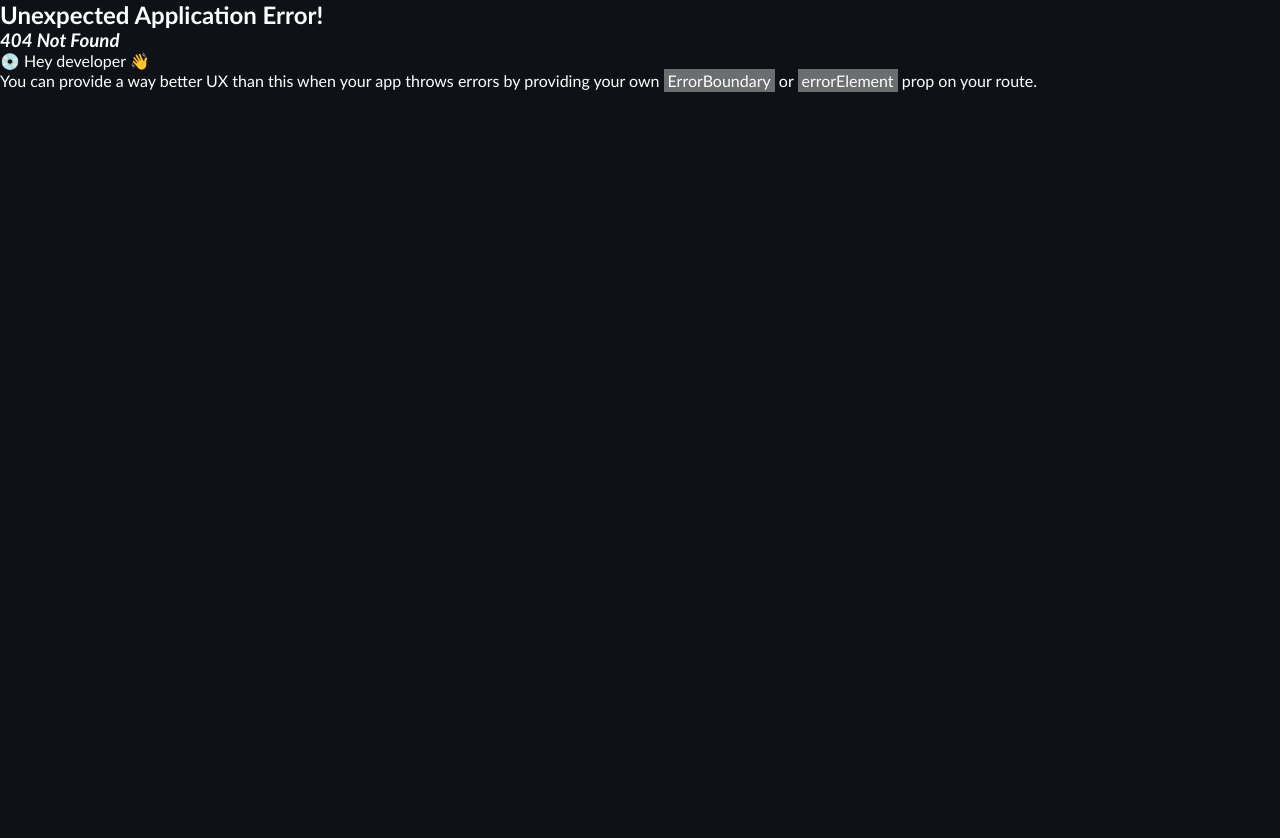
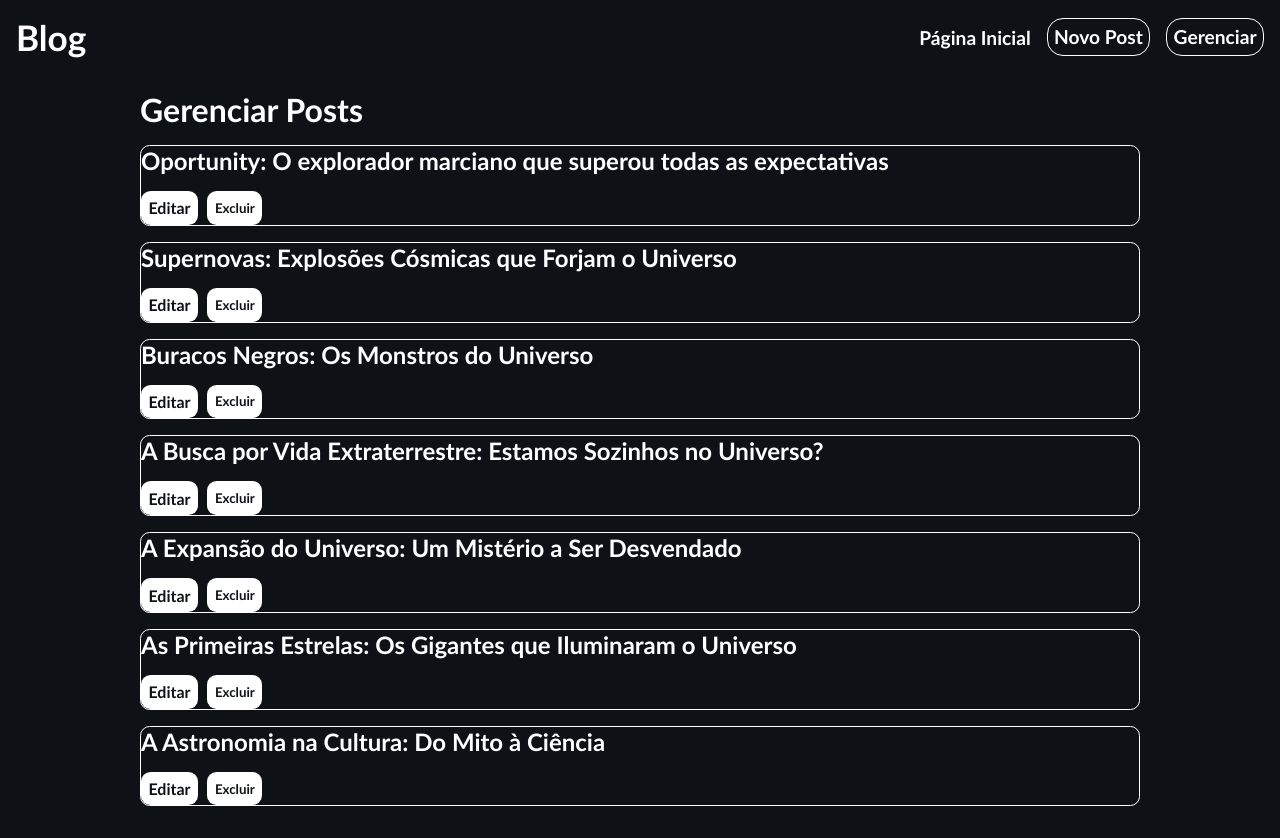
Before and after one commit to ARibeiroC/blog, a React (Vite) app: page /blog/admin in a window 1280 px wide. Before the commit this address had no page. Before the commit the page ends 800 px from the top, so only its background shows below. Built offline with nearby package versions, Linux system fonts and the light colour scheme.

Commit message:
replace code

```diff
--- /dev/null
+++ b/src/Hook/useGetPosts.jsx
@@ -0,0 +1,21 @@
+import { useState, useEffect } from "react"
+
+export function useGetPosts(){
+
+    const [data, setData] = useState([])
+    const storage = JSON.parse(localStorage.getItem('posts'))
+
+    function getPosts(){
+        try {
+            setData(storage)
+        } catch (error) {
+            console.log(error)
+        }
+    }
+
+    useEffect(()=>{
+        getPosts()
+    },[])
+
+    return {data}
+}
--- a/src/componets/App.jsx
+++ b/src/components/App.jsx
@@ -2,7 +2,7 @@ import '../css/App.css'
 import { Outlet } from 'react-router-dom'
 import { Navbar } from './Navbar'
 import { useEffect } from 'react'
-import { useData } from '../Hook/useData'
+import { useData } from '../hook/useData'
 
 function App() {
 
--- a/src/componets/Navbar.jsx
+++ b/src/components/Navbar.jsx
@@ -12,7 +12,10 @@ export function Navbar(){
                     <Link to={'/'}>Página Inicial</Link>
                 </li>
                 <li>
-                    <Link to={'/new-post'} className="new-post">Novo Post</Link>
+                    <Link to={'/blog/new-post'} className="new-post">Novo Post</Link>
+                </li>
+                <li>
+                    <Link to={'/blog/admin'} className="new-post">Gerenciar</Link>
                 </li>
             </ul>
         </NavbarStyle>
--- /dev/null
+++ b/src/css/AdminCSS.jsx
@@ -0,0 +1,46 @@
+import styled from "styled-components";
+
+export const AdminCSS = styled.div`
+    display: flex;
+    flex-direction: column;
+    gap: 1rem;
+
+    .post {
+        display: flex;
+        flex-direction: column;
+        gap: 1rem;
+        border: 1px solid white;
+        border-radius: .6rem;
+
+        .actions {
+            display: flex;
+            gap: .6rem;
+
+            .btn {
+                text-align: center;
+                padding: .4rem;
+                border: 1px solid transparent;
+                font-weight: bold;
+                border-radius: .6rem;
+                transition: .4s;
+                background-color: white;
+                color: #0e1217;
+
+                &:hover {
+                    background-color: #0e1217;
+                }
+            }
+
+            .edit-btn:hover {
+                background-color: aqua;
+                color: white;
+            }
+
+            .delete-btn:hover {
+                background-color: red;
+                color: white;
+            }
+        }
+    }
+
+`
--- a/src/css/NewPostCSS.jsx
+++ b/src/css/NewPostCSS.jsx
@@ -52,11 +52,12 @@ export const NewPostCSS = styled.div`
                     resize: none;
                     outline: none;
                     padding: .4rem;
-                    border: 1px solid;
+                    // border: 1px solid;
+                    // line-height: 200%;
 
-                    &:hover {
-                        border-color: 1px solid aqua;
-                    }
+                    // &:hover {
+                    //     border-color: 1px solid aqua;
+                    // }
                 }
             }
         }
--- /dev/null
+++ b/src/routes/Admin.jsx
@@ -0,0 +1,47 @@
+import { useGetPosts } from "../hook/useGetPosts"
+import { Link } from "react-router-dom"
+import { AdminCSS } from "../css/AdminCSS"
+import { useEffect, useState } from "react"
+
+export function Admin(){
+
+    const [callback, setCallback] = useState(1)
+    const [newData, setNewData] = useState([])
+
+    function deletePost(id){
+        const newArray = newData.map((post)=>{
+            if(post.id !== id){
+                console.log(post)
+            }
+        })
+
+        localStorage.clear()
+        localStorage.setItem('posts', JSON.stringify(newArray))
+        setCallback(1)
+    }
+
+    useEffect(()=>{
+        const data = JSON.parse(localStorage.getItem('posts'))
+        if (callback === 1){
+            setNewData(data)
+            console.log(data)
+        }
+    },[callback])
+
+    return (
+        <AdminCSS>
+            <h1>Gerenciar Posts</h1>
+            {newData.length === 0 ? ( <p>Carregando...</p> ): (
+                newData.map((post)=>(
+                    <div className="post" key={post.id}>
+                        <h2>{post.title}</h2>
+                        <div className="actions">
+                            <Link className="btn edit-btn">Editar</Link>
+                            <button className="btn delete-btn" onClick={()=>{deletePost(post.id)}}>Excluir</button>
+                        </div>
+                    </div>
+                ))
+            )}
+        </AdminCSS>
+    )
+}
--- a/src/routes/Home.jsx
+++ b/src/routes/Home.jsx
@@ -1,32 +1,26 @@
-import {useState, useEffect } from 'react'
+import { useGetPosts } from '../hook/useGetPosts'
 
 import { Link } from 'react-router-dom'
 
 // STYLED COMPONENTS IMPORT
 import { HomeStyleCSS } from '../css/HomeCSS'
+import { useEffect } from 'react'
 
 
 export function Home(){
-
-    const [data, setData] = useState([])
-    const storage = JSON.parse(localStorage.getItem('posts'))
-
-
-    useEffect(()=>{
-        setData(storage.toReversed())
-    },[])
-
+    const {data: posts} = useGetPosts()
+    const sortdata = posts.toReversed()
     return (
         <div className='Home'>
             <HomeStyleCSS>
                 <h2>ULTIMOS POSTS</h2>
-                {data.length === 0 ? <p>Carregando...</p> : (
-                    data.map((post)=> (
+                {sortdata.length === 0 ? <p>Carregando...</p> : (
+                    sortdata.map((post)=> (
                         <div className='posts' key={post.id}>
                                 <h2 className="title"> {post.title} </h2>
                                 <h4>Autor: {post.author} | {post.date}</h4>
                                 <div className="body"> {post.content} </div>
-                                <Link to={`/post/${post.id}`} className="more">Ler mais</Link>
+                                <Link to={`/blog/post/${post.id}`} className="more">Ler mais</Link>
                                 <div className='categories'>
                                     <h4>Categorias</h4>
                                     {post.categories.map((cat, index)=>(
--- a/src/routes/NewPost.jsx
+++ b/src/routes/NewPost.jsx
@@ -2,11 +2,13 @@
 import { useEffect, useRef, useState } from "react";
 import { useNavigate } from "react-router-dom";
 
-import { useCreatePost } from "../Hook/useCreatePost";
+// IMPORTAÇÕES DOS CUSTOM HOOKS
+import { useCreatePost } from "../hook/useCreatePost";
+import { useGetPosts } from "../hook/useGetPosts";
 
 // IMPORTAÇÃO DOS ESTILOS CSS (STYLED-COMPONENTS)
 import { NewPostCSS } from "../css/NewPostCSS";
-import { ConfirmPost } from "../componets/ConfirmPost";
+import { ConfirmPost } from "../components/ConfirmPost";
 
 // CRIANDO O COMPONENTE NEWPOST
 export function NewPost() {
@@ -21,8 +23,8 @@ export function NewPost() {
     const refContent = useRef()
     const refAuthor = useRef()
     const navigate = useNavigate()
+    const {data} = useGetPosts()
 
-    // IMPORTAÇÕES DOS CUSTOM HOOKS
 
     // FUNÇÃO QUE SET OS VALORES NOS STATES DO COMPONENTE
     function setStates(array){
@@ -51,6 +53,7 @@ export function NewPost() {
         })
 
         setVisibility('visible')
+
         setTimeout(()=>{
             setVisibility('hidden')
         },2000)
@@ -59,10 +62,12 @@ export function NewPost() {
         setCategories(listChecks)
     }
 
-    function sendPost(post){
-        const data = JSON.parse(localStorage.getItem('posts'))
+    function createPost(post){
         data.push(post)
         localStorage.setItem('posts', JSON.stringify(data))
+        setTimeout(()=>{
+            navigate('/')
+        }, 2000)
     }
 
     // FUNÇÃO QUE É EXECUTADO QUANDO O FORMULÁRIO É SUBMETIDO.
@@ -86,10 +91,7 @@ export function NewPost() {
         // CRIA A CLASSE DE NEWPOST PASSANDO OS PARAMETROS DOS STATES PARA A CLASSE.
         const post = useCreatePost(title, content, author, categories)
         if (post.title !== ''){
-            sendPost(post)
-            setTimeout(()=>{
-                navigate('/')
-            }, 2000)
+            createPost(post)
         }
 
     },[title, content, author, categories]) //CHAMA O USEEFFECT TODA VEZ QUE ALGUM DOS STATES É ALTERADO
@@ -102,19 +104,19 @@ export function NewPost() {
                 <div className="input-fields">
                     <div className="form-control">
                         <label htmlFor="title">Título: </label>
-                        <input type="text" placeholder="" id="title" name="title" ref={refTitle} />
+                        <input type="text" placeholder="" id="title" name="title" ref={refTitle} required />
                     </div>
                     <div className="form-control">
                         <label htmlFor="content">Conteúdo: </label>
-                        <input id="content" name="content" ref={refContent} />
+                        <textarea name="content" id="content"  ref={refContent} required></textarea>
                     </div>
                     <div className="form-control">
                         <label htmlFor="author">autor: </label>
-                        <input type="text" placeholder="" id="author" name="author" ref={refAuthor} />
+                        <input type="text" placeholder="" id="author" name="author" ref={refAuthor} required />
                     </div>
                 </div>
                 <div className="checkbox-items">
-                    <fieldset id='fieldset'>
+                    <fieldset id='fieldset' required>
                         <legend>Categorias</legend>
                         <div className="item-check">
                             <input type="checkbox" name="Cosmologia" id="cosmology" />
--- a/src/routes/Post.jsx
+++ b/src/routes/Post.jsx
@@ -3,18 +3,23 @@ import { useParams } from "react-router-dom"
 import { PostCSS } from "../css/PostCSS"
 
 export function Post(){
-    const postId = useParams()
+    const { id } = useParams()
     const posts = JSON.parse(localStorage.getItem('posts'))
     const [currentPost, setCurrentPost] = useState([])
 
-    function getCurrentPost(posts){
-        posts.map((post)=>{
-            if (post.id === parseInt(postId.id)){
-                setCurrentPost(post)
-            }
-        })
+    async function getCurrentPost(posts){
+        try {
+            const response = await JSON.parse(localStorage.getItem('posts'))
+            posts.map((post)=>{
+                if (post.id === parseInt(id)){
+                    setCurrentPost(post)
+                }
+            })
+        } catch (error) {
+
+        }
+
     }
-
 
     useEffect(()=>{
         getCurrentPost(posts)
```
Also changed, not shown: src/main.jsx (+14 -5 lines), src/components/ConfirmPost.jsx (renamed from src/componets/ConfirmPost.jsx).
